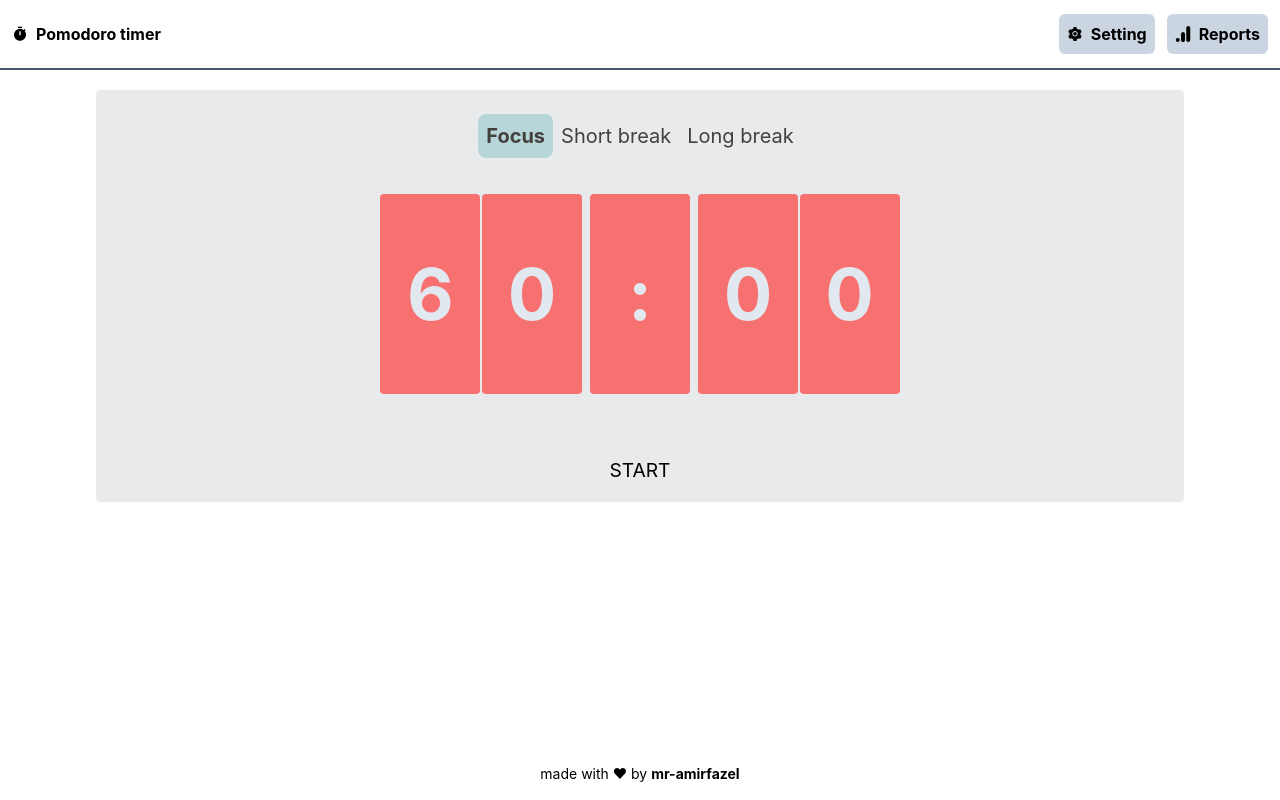
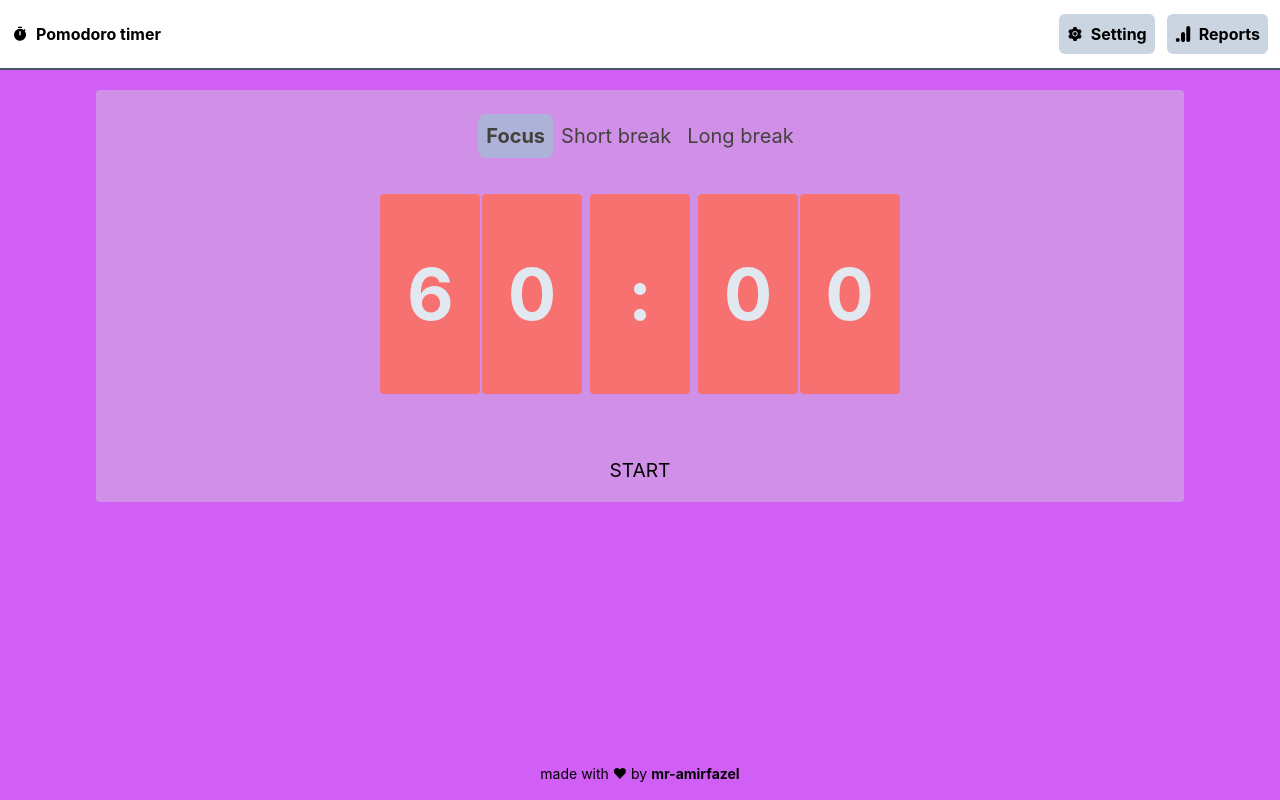
Before and after one commit to mr-amirfazel/pomodoro, a React (Create React App) app: page / in a window 1280 px wide. Built offline with nearby package versions, Linux system fonts and the light colour scheme.

Commit message:
bg color change in mode changing

```diff
--- a/src/components/Main/header/index.tsx
+++ b/src/components/Main/header/index.tsx
@@ -4,7 +4,6 @@ import {
   PropsWithChildren,
   useState,
 } from "react";
-import { TimerActionTypes } from "../../../@types/context/context.types";
 import { AppContext } from "../../../context/store";
 import { timerStates } from "../../../constants/timerConstants";
 
--- a/src/components/Main/index.tsx
+++ b/src/components/Main/index.tsx
@@ -1,9 +1,9 @@
-import { FC, PropsWithChildren, useContext, useEffect, useState } from "react";
+import { FC, PropsWithChildren, useContext, useEffect, useRef, useState } from "react";
 import MainHeader from "./header";
 import Timer from "./timer";
 import { AppContext } from "../../context/store";
 import { timerStates } from "../../constants/timerConstants";
-import { TimerActionTypes, TimerState } from "../../@types/context/context.types";
+import { TimerState } from "../../@types/context/context.types";
 
 
 const Main:FC<PropsWithChildren> = ():JSX.Element => {
@@ -12,6 +12,8 @@ const Main:FC<PropsWithChildren> = ():JSX.Element => {
 
     const[minutes, setMinutes] = useState<number>(60);
     const[seconds, setSeconds] = useState<number>(0);
+    const [bgColor, setBgColor] = useState("#d25ff5");
+
 
 
     const headerClickHandler = (mode:string) => {
@@ -24,17 +26,18 @@ const Main:FC<PropsWithChildren> = ():JSX.Element => {
         console.log(timerState.minutes, timerState.seconds)
         setMinutes(timerState.minutes);
         setSeconds(timerState.seconds);
+
+        setBgColor(timerState.backGroundColor)
     }
 
     useEffect(()=>{
-        console.log('aha')
+        console.log('mode', state.timer.timerMode)
+        console.log(bgColor)
     }, [state])
 
 
-
     return(
-    <div className={`h-[calc(100vh-70px)]
-     bg-[${state.timer.backGroundColor}]
+    <div style={{backgroundColor: bgColor}}  className={`h-[calc(100vh-70px)]
      pt-5 `}>
         <div className="bg-[#cdd0d470] flex flex-col gap-2 w-[85%] mx-auto rounded">
             <MainHeader clickHandler = {headerClickHandler} />
--- a/src/constants/timerConstants.ts
+++ b/src/constants/timerConstants.ts
@@ -4,7 +4,7 @@ export const timerStates: TimerState[] = [
         timerMode: TimerActionTypes.FOCUS_MODE,
         minutes:60,
         seconds:0,
-        backGroundColor:"blue",
+        backGroundColor:"#fc7f03",
         id:"1",
         isSelected:true,
     },
@@ -12,7 +12,7 @@ export const timerStates: TimerState[] = [
         timerMode: TimerActionTypes.SHORT_BREAK_MODE,
         minutes:5,
         seconds:0,
-        backGroundColor:"red",
+        backGroundColor:"#5fdcf5",
         id:"12",
         isSelected:false,
     },
@@ -20,7 +20,7 @@ export const timerStates: TimerState[] = [
         timerMode:TimerActionTypes.LONG_BREAK_MODE,
         minutes:15,
         seconds:0,
-        backGroundColor:"green",
+        backGroundColor:"#d25ff5",
         id:"13",
         isSelected:false,
     },
--- a/src/context/store.tsx
+++ b/src/context/store.tsx
@@ -7,7 +7,7 @@ const InitialState: AppState = {
         seconds: 0,
         minutes: 60,
         timerMode: TimerActionTypes.FOCUS_MODE,
-        backGroundColor: "#49e673",
+        backGroundColor: "#d25ff5",
         id:"1234",
         isSelected: true,
     },
```
